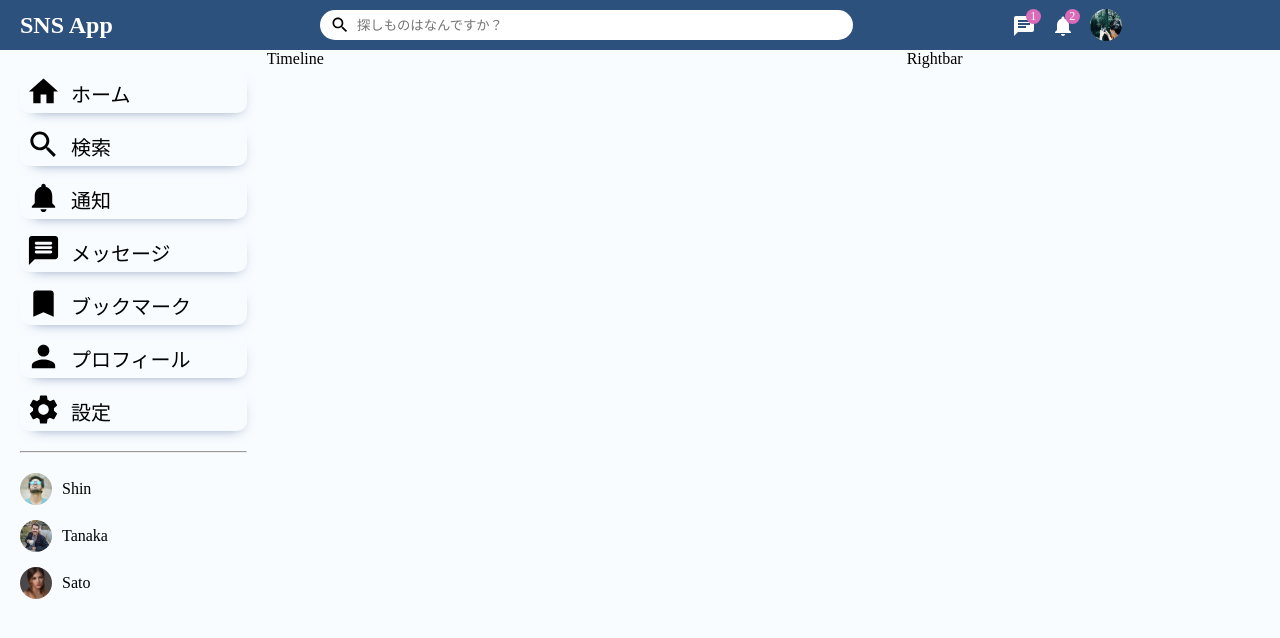
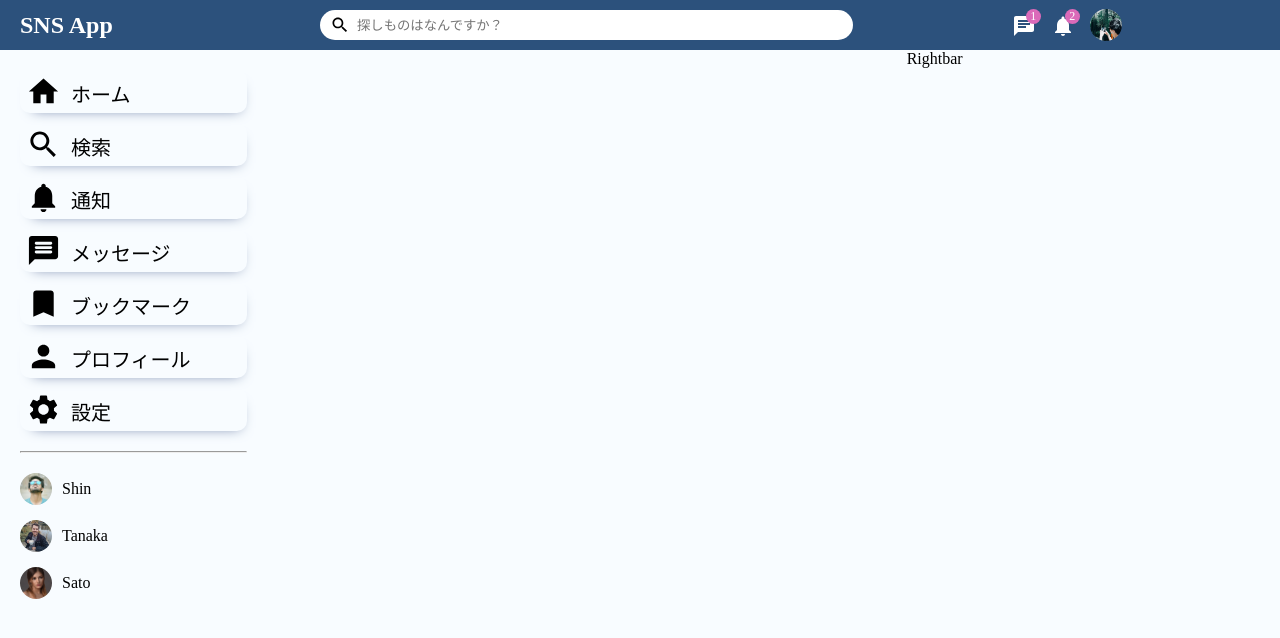
Before and after one commit to Miz-dev/sns-app-frontend, a React (Vite) app: page / in a window 1280 px wide. Shown: the top 638 px of the page. Built offline with nearby package versions, Linux system fonts and the light colour scheme.

Commit message:
✨ TimeLineコンポーネント雛形作成

```diff
--- a/src/components/Timeline/Timeline.css
+++ b/src/components/Timeline/Timeline.css
@@ -1,3 +1,6 @@
 .timeline {
   flex: 6;
 }
+.timelineWrapper {
+  width: 100%;
+}
--- a/src/components/Timeline/Timeline.jsx
+++ b/src/components/Timeline/Timeline.jsx
@@ -3,6 +3,9 @@ import "./TimeLine.css"
 
 export default function TimeLine() {
     return (
-        <div className='timeline'>Timeline</div>
+        <div className='timeline'>
+            <div className="timelineWrapper">
+            </div>
+        </div>
     )
 }
--- a/src/pages/home/Home.jsx
+++ b/src/pages/home/Home.jsx
@@ -2,7 +2,7 @@ import React from "react";
 import "./Home.css"
 import Rightbar from "../../components/Rightbar/Rightbar";
 import Sidebar from "../../components/Sidebar/Sidebar";
-import TimeLine from "../../components/TimeLine/TimeLine";
+import TimeLine from "../../components/Timeline/TimeLine";
 import Topbar from "../../components/Topbar/Topbar";
 
 export default function Home() {
```
